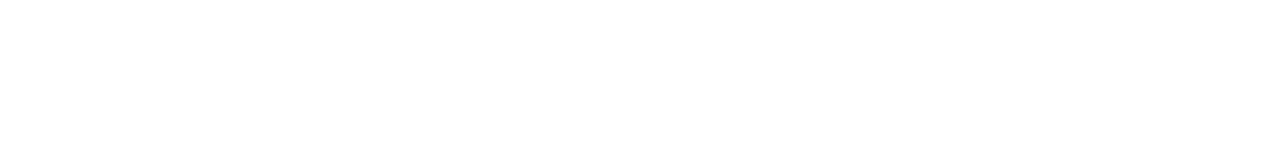
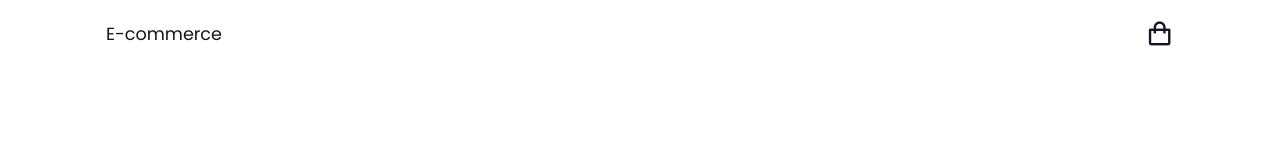
Before and after one commit to bethnduta/cart, a plain HTML site: page index.html in a window 1280 px wide. Drawn offline with nearby package versions, Linux system fonts and the light colour scheme.

Commit message:
modified changes

```diff
--- a/index.css
+++ b/index.css
@@ -0,0 +1,59 @@
+@import url('https://fonts.googleapis.com/css2?family=Poppins:wght@400;500;600;700&family=Roboto:wght@400;700&family=Ubuntu:wght@400;500;700&display=swap');
+
+*{
+    font-family: 'Poppins', sans-serif;
+    margin: 0;
+    padding: 0;
+    scroll-padding-top: 2rem;
+    scroll-behavior: smooth;
+    box-sizing: border-box;
+    list-style: none;
+    text-decoration: none;
+}
+
+:root{
+    --main-color:#fd4646;
+    --text-color:#171427;
+    --bg-color:#fff;
+}
+
+img{
+    width: 100%;
+}
+
+body{
+    color: var(--text-color);
+}
+
+.container{
+    max-width: 1068px;
+    margin: auto;
+    width: 100%;
+}
+
+header{
+    position: fixed;
+    top: 0;
+    left: 0;
+    width: 100%;
+    background: var(--bg-color);
+    box-shadow: 0 1px 4px hsl(0, 4%, 15%/10);
+}
+
+.nav{
+    display: flex;
+    align-items: center;
+    justify-content: space-between;
+    padding: 20px 0;
+}
+
+.logo{
+    font-size: 1.1rem;
+    color: var(--text-color);
+    font-weight: 400;
+}
+
+#cart-icon{
+    font-size: 1.8rem;
+    cursor: pointer;
+}
--- a/index.html
+++ b/index.html
@@ -5,10 +5,18 @@
     <meta name="viewport" content="width=device-width, initial-scale=1.0">
     <title>SHOPPING CART</title>
     <link rel="stylesheet" href="index.css">
+    <!-- box-icons -->
+    <link href='https://unpkg.com/boxicons@2.1.2/css/boxicons.min.css' rel='stylesheet'>
 </head>
 <body>
     <header>
+        <div class="nav container">
+            <a href="" class="logo">E-commerce</a>
+            <i class='bx bx-shopping-bag' id="cart-icon"></i>
+        </div>
+    </header>
 
-    </header>
+    <!-- shop -->
+    <div class="shop container"></div>
 </body>
 </html>
```
Also changed, not shown: img/product1.jpg (added), img/product2.jpg (added), img/product3.jpg (added), img/product4.jpg (added), img/product5.jpg (added), img/product6.jpg (added), img/product7.jpg (added), img/product8.jpg (added).
